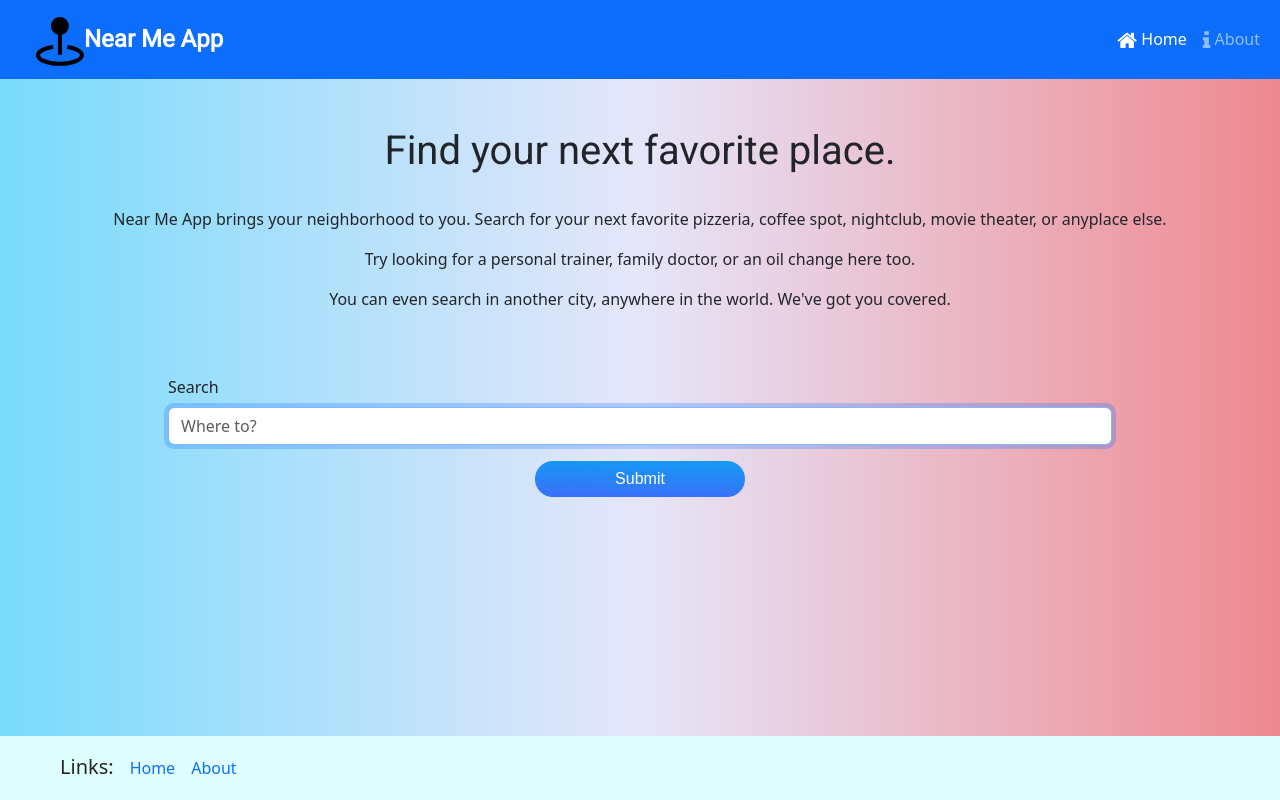
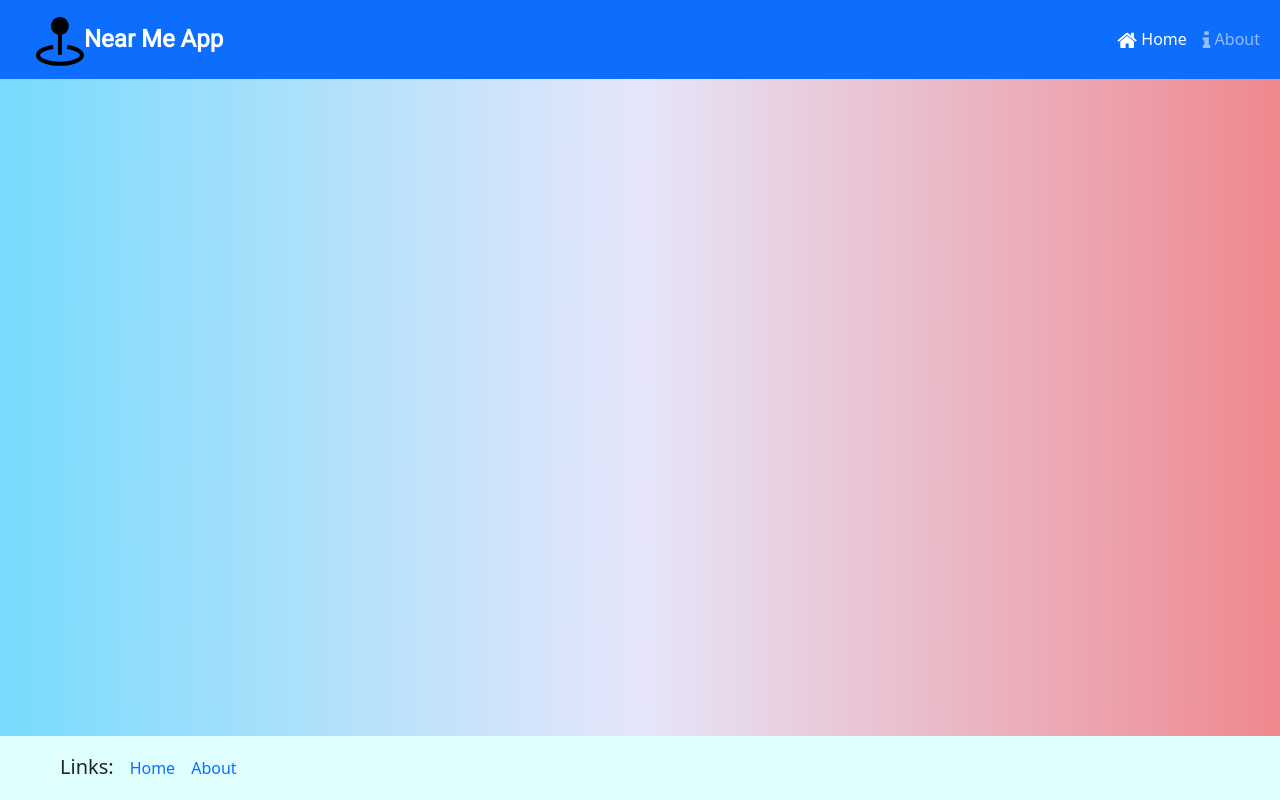
Before and after one commit to janbalangue/near-me-app, a React (Create React App) app: page / in a window 1280 px wide. Built offline with nearby package versions, Linux system fonts and the light colour scheme.

Commit message:
change route paths

```diff
--- a/src/App.js
+++ b/src/App.js
@@ -12,9 +12,10 @@ function App() {
     <div className="App">
       <Header />
       <Routes>
-        <Route path="/" element={<HomePage />} />
-        <Route path="/about" element={<AboutPage />} />
-        <Route path="/search/:query" element={<SearchPage />} />
+        <Route path="/near-me-app/" element={<HomePage />} />
+        <Route path="/near-me-app/about" element={<AboutPage />} />
+        <Route path="/near-me-app/search/:query" element={<SearchPage />} />
+        <Route path="/near-me-app/*" element={<PageNotFound />} />
       </Routes>
       <Footer />
     </div>
```
